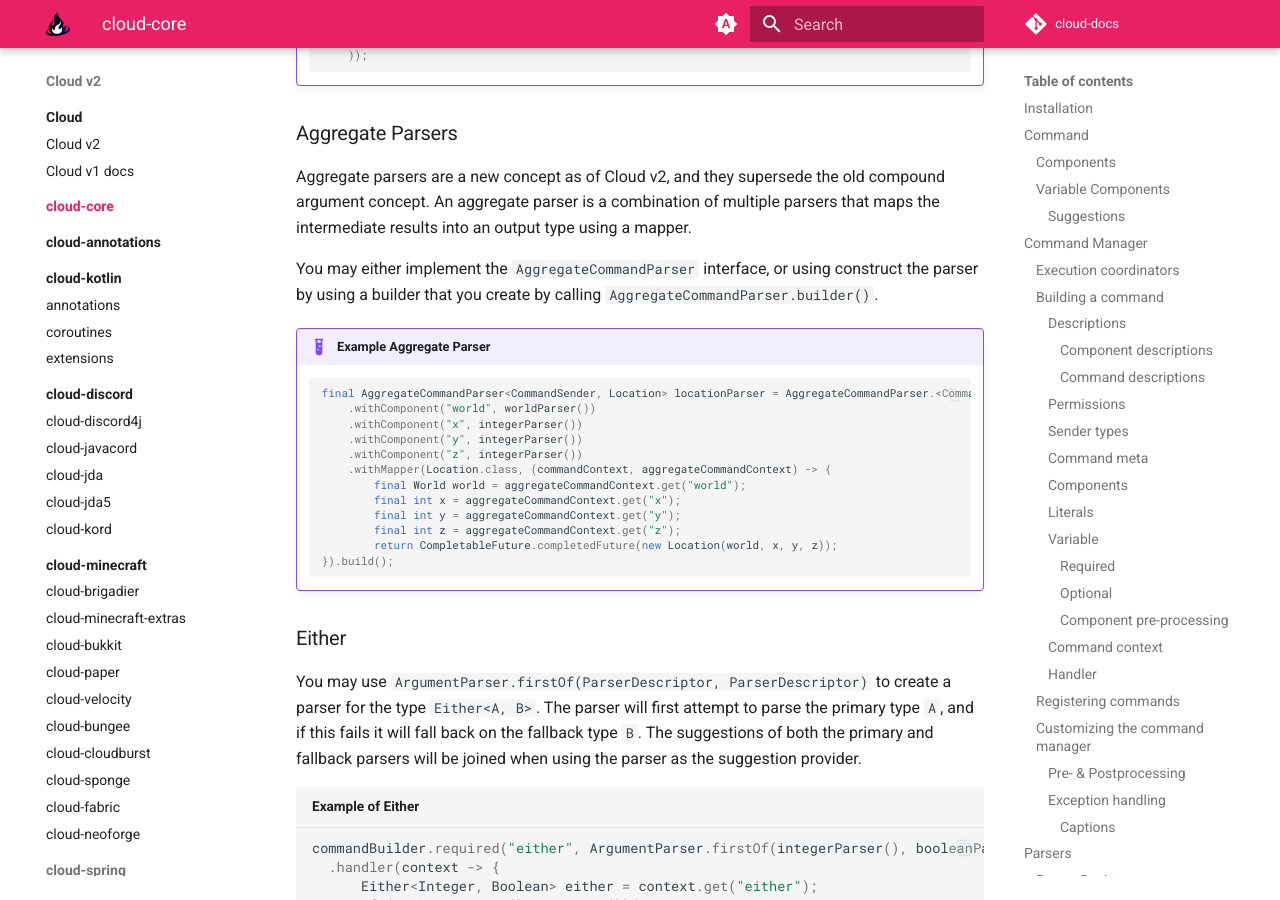
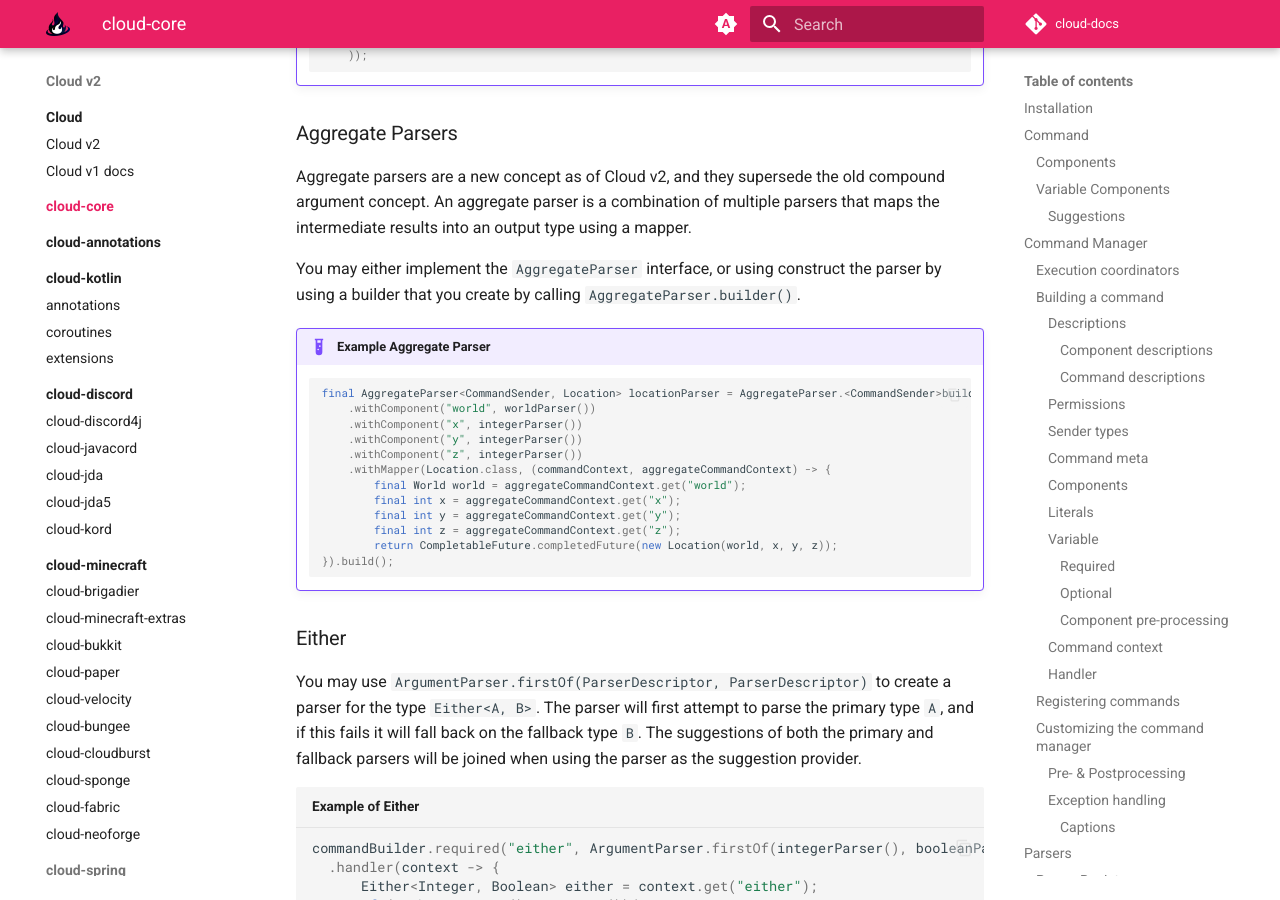
Before and after one commit to Incendo/cloud-docs, an MkDocs documentation site: the page built from docs/core/index.md, in a window 1280 px wide and 900 px high, scrolled down 13033 px. Built offline with MkDocs 1.6.1 and Material for MkDocs 9.7.7, drawn with Linux system fonts in a browser that asks for light colours; comment, search, counter and statistics services are not loaded.

Commit message:
fix: AggregateCommandParser -> AggregateParser

````diff
--- a/docs/core/index.md
+++ b/docs/core/index.md
@@ -583,13 +583,13 @@
 An aggregate parser is a combination of multiple parsers that maps the intermediate results into an output
 type using a mapper.
 
-You may either implement the `AggregateCommandParser` interface, or using construct the parser by using a builder
-that you create by calling `AggregateCommandParser.builder()`.
+You may either implement the `AggregateParser` interface, or using construct the parser by using a builder
+that you create by calling `AggregateParser.builder()`.
 
 <!-- prettier-ignore -->
 !!! example "Example Aggregate Parser"
     ```java
-    final AggregateCommandParser<CommandSender, Location> locationParser = AggregateCommandParser.<CommandSender>builder()
+    final AggregateParser<CommandSender, Location> locationParser = AggregateParser.<CommandSender>builder()
         .withComponent("world", worldParser())
         .withComponent("x", integerParser())
         .withComponent("y", integerParser())
````
